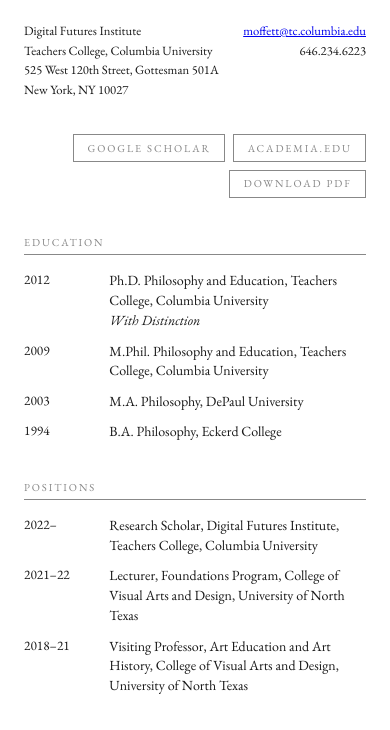
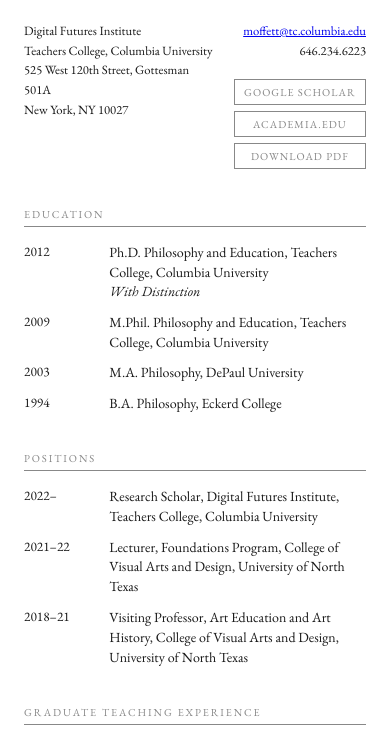
Before and after one commit to chrismoffett/cv, a plain HTML site: page CV_Moffett.html in a window 390 px wide. Shown: the part 96-826 px from the top of the page. Drawn offline with Linux system fonts and the light colour scheme.

Commit message:
Stack the profile and PDF buttons under the contact details
Google Scholar, Academia.edu and Download PDF now sit as one
equal-width column in the right-hand contact column, 14pt below the
phone number, instead of a row under the address block. Labels no
longer wrap; on narrow screens the buttons use slightly tighter
spacing, and the contact columns keep a 12pt gap.

index.html and CV_Moffett.html are rebuilt from the current
cv_content.yaml so the change shows without waiting for a yaml edit.

Co-Authored-By: Claude Opus 5.5 <noreply@anthropic.com>

```diff
--- a/CV_Moffett.html
+++ b/CV_Moffett.html
@@ -47,7 +47,7 @@ body {
     letter-spacing: 0.18em; text-transform: uppercase; color: #888; margin: 0 0 18pt;
 }
 .cv-contact {
-    display: flex; justify-content: space-between;
+    display: flex; justify-content: space-between; gap: 12pt;
     font-size: 9.5pt; line-height: 1.55; margin-bottom: 26pt;
 }
 .cv-contact p { margin: 0; }
@@ -93,11 +93,10 @@ body {
 .cv-ref-name { font-weight: 600; }
 .cv-distinction { font-style: italic; display: block; line-height: 1.42; }
 .cv-pdf-button {
-    display: flex;
-    flex-wrap: wrap;
-    justify-content: flex-end;
-    gap: 6pt;
-    margin: 0 0 28pt;
+    display: inline-flex;
+    flex-direction: column;
+    gap: 4pt;
+    margin-top: 14pt;
 }
 .cv-pdf-button a {
     display: inline-block;
@@ -109,8 +108,13 @@ body {
     border: 0.5pt solid #888;
     padding: 4pt 10pt;
     text-decoration: none;
+    text-align: center;
+    white-space: nowrap;
 }
 .cv-pdf-button a:hover { color: #1a1a1a; border-color: #1a1a1a; }
+@media (max-width: 750px) {
+    .cv-pdf-button a { letter-spacing: 0.1em; padding: 3pt 7pt; }
+}
 @media print { .cv-pdf-button { display: none; } }
 </style>
 </head>
@@ -127,9 +131,9 @@ body {
     <div class="cv-contact-right">
         <p><a href="mailto:moffett@tc.columbia.edu">moffett@tc.columbia.edu</a></p>
         <p>646.234.6223</p>
+        <div class="cv-pdf-button"><a href="https://scholar.google.com/citations?user=Jp4s57oAAAAJ">Google Scholar</a><a href="https://tc.academia.edu/CMoffett">Academia.edu</a><a href="CV_Moffett_public.pdf" download>Download PDF</a></div>
     </div>
 </div>
-<div class="cv-pdf-button"><a href="https://scholar.google.com/citations?user=Jp4s57oAAAAJ">Google Scholar</a><a href="https://tc.academia.edu/CMoffett">Academia.edu</a><a href="CV_Moffett_public.pdf" download>Download PDF</a></div>
 
 <p class="cv-section-head">Education</p>
 <div class="cv-entry"><span class="cv-entry-year">2012</span><span class="cv-entry-content">Ph.D. Philosophy and Education, Teachers College, Columbia University <br><span class="cv-distinction">With Distinction</span></span></div>
```
Also changed, not shown: index.html (+11 -7 lines), 1 other file.
